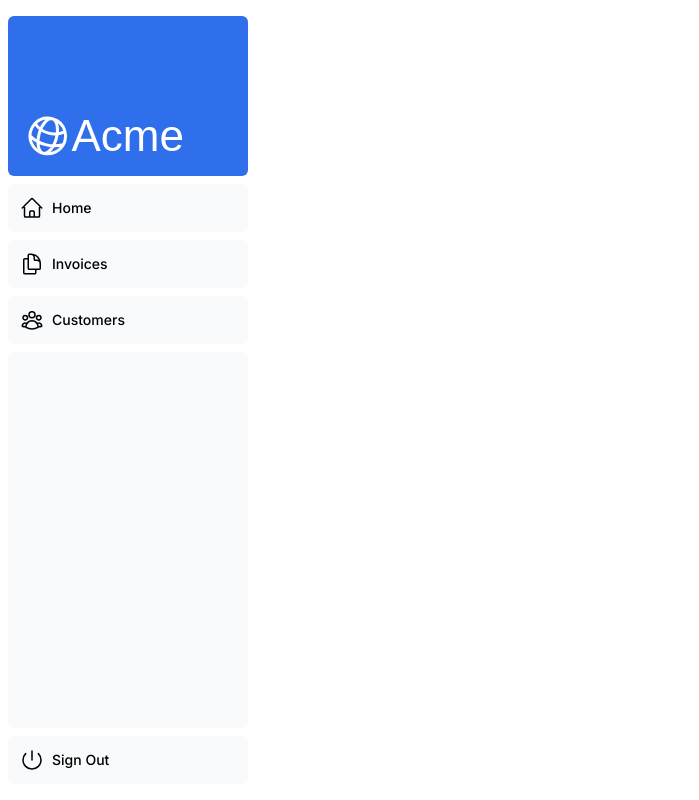
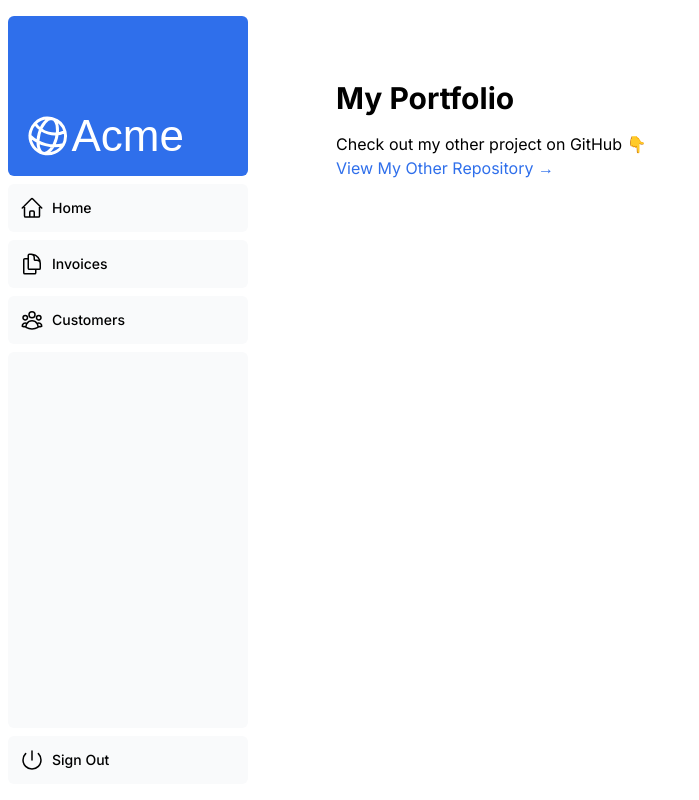
Before and after one commit to AizaVerzon/nextjs-dashboard, a Next.js app: page /dashboard/AizaVerzon in a window 1280 px wide. Shown: the whole page, without its empty margins (0-699 px from the left). Built offline with nearby package versions, Linux system fonts and the light colour scheme; a web font is replaced by a local one.

Commit message:
Add Portfolio

```diff
--- a/app/dashboard/AizaVerzon/page.tsx
+++ b/app/dashboard/AizaVerzon/page.tsx
@@ -1,8 +1,20 @@
 export default function Page() {
-    return(
+    return (
         <>
+        <main className="p-8">
+        <h1 className="text-3xl font-bold mb-4">My Portfolio</h1>
+        <p>Check out my other project on GitHub 👇</p>
 
+        <a
+          href="https://github.com/AizaVerzon/newportfolio.git"
+          target="_blank"
+          rel="noopener noreferrer"
+          className="text-blue-600 hover:underline"
+        >
+          View My Other Repository →
+        </a>
+      </main>
         </>
+    );
 
-    )
 }
```
